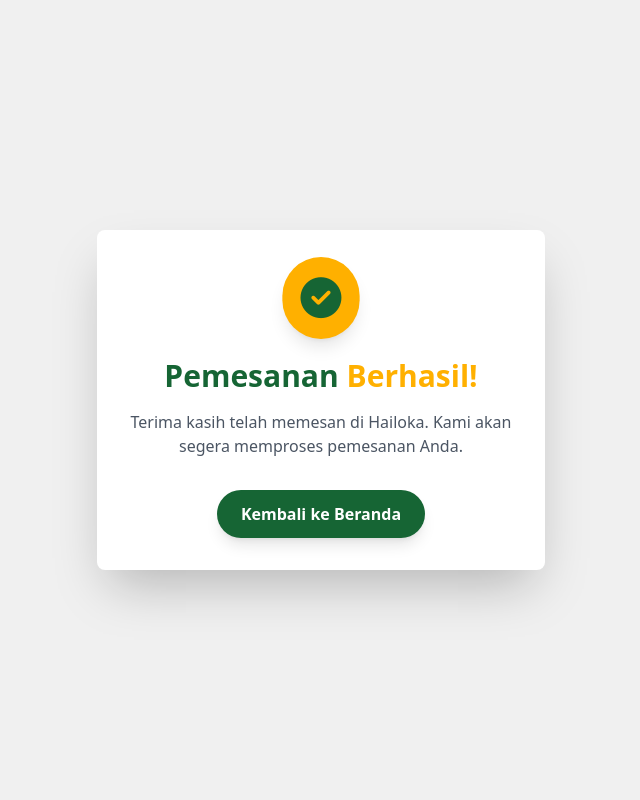
After one commit to GibranAja/karyaSiswa, a PHP site: page /admin/backend/bookingSucces.html in a window 1280 px wide. The commit adds this page. Shown: the whole page, without its empty margins (319-959 px from the left). Run offline with PHP 8.4, Linux system fonts and the light colour scheme; some libraries are stand-ins or nearby versions.

Commit message:
membuat logout dan memperbaiki tampilan di frontend

```diff
--- a/admin/backend/bookingAdmin.php
+++ b/admin/backend/bookingAdmin.php
@@ -91,6 +91,7 @@ if (isset($_POST['editUser'])) {
                     <a href="bookingAdmin.php" class="block py-2 px-4 hover:bg-green-700">Bookings</a>
                 </li>
             </ul>
+            <a href="logout.php" class="bg-red-500 hover:bg-red-600 text-white font-bold py-4 px-2 w-[12%] top-[560px] text-center fixed ">Logout</a>
         </div>
     </aside>
 
--- /dev/null
+++ b/admin/backend/bookingSucces.html
@@ -0,0 +1,44 @@
+<!DOCTYPE html>
+<html lang="en">
+<head>
+    <meta charset="UTF-8">
+    <meta name="viewport" content="width=device-width, initial-scale=1.0">
+    <script src="https://cdn.tailwindcss.com"></script>
+    <script src="https://unpkg.com/akar-icons-fonts"></script>
+    <link rel="stylesheet" href="https://cdnjs.cloudflare.com/ajax/libs/font-awesome/6.5.1/css/all.min.css">
+    <title>Pemesanan Berhasil</title>
+    <style>
+        @keyframes pulse {
+            0% {
+                transform: scale(1);
+            }
+            50% {
+                transform: scale(1.2);
+            }
+            100% {
+                transform: scale(1);
+            }
+        }
+
+        .circle-animation {
+            animation: pulse 3s infinite;
+        }
+    </style>
+</head>
+<body class="bg-[#f0f0f0] flex items-center justify-center h-screen">
+    <div class="bg-white p-8 rounded-lg shadow-2xl max-w-md mx-auto">
+        <div class="flex items-center justify-center mb-6">
+            <div class="bg-[#FFB000] rounded-full p-4 shadow-lg circle-animation">
+                <i class="fas fa-check-circle text-green-800 text-4xl"></i>
+            </div>
+        </div>
+        <h1 class="text-3xl font-bold text-center mb-4 text-green-800">Pemesanan <span class="text-[#FFB000]">Berhasil!</span></h1>
+        <p class="text-center mb-8 text-gray-600">Terima kasih telah memesan di Hailoka. Kami akan segera memproses pemesanan Anda.</p>
+        <div class="flex justify-center">
+            <a href="../../frontend/index.php" class="bg-green-800 hover:bg-[#1d422b] text-white font-bold py-3 px-6 rounded-full shadow-lg transition-all duration-300">
+                Kembali ke Beranda
+            </a>
+        </div>
+    </div>
+</body>
+</html>
--- a/admin/backend/form.php
+++ b/admin/backend/form.php
@@ -14,7 +14,7 @@ if ($_SERVER["REQUEST_METHOD"] == "POST") {
     VALUES ('$name', '$phone', '$hotel', '$room_type', '$checkin', '$checkout')";
 
     if ($con->query($sql) === TRUE) {
-        header("Location: ../../frontend/hotel.php");
+        header("Location: ./bookingSucces.html");
         exit();
     } else {
         echo "Error: " . $sql . "<br>";
--- a/admin/backend/homeAdmin.php
+++ b/admin/backend/homeAdmin.php
@@ -35,6 +35,7 @@ include "./koneksi.php";
                     <a href="bookingAdmin.php" class="block py-2 px-4 hover:bg-green-700">Bookings</a>
                 </li>
             </ul>
+            <a href="logout.php" class="bg-red-500 hover:bg-red-600 text-white font-bold py-4 px-2 w-[12%] top-[560px] text-center fixed ">Logout</a>
         </div>
     </aside>
 
--- /dev/null
+++ b/admin/backend/logout.php
@@ -0,0 +1,6 @@
+<?php
+session_start();
+session_destroy();
+
+header('Location: ./login.html');
+?>
--- a/admin/backend/roomAdmin.php
+++ b/admin/backend/roomAdmin.php
@@ -61,6 +61,7 @@ if ($_SERVER["REQUEST_METHOD"] == "POST" && isset($_POST['userId'])) {
                     <a href="bookingAdmin.php" class="block py-2 px-4 hover:bg-green-700">Bookings</a>
                 </li>
             </ul>
+            <a href="logout.php" class="bg-red-500 hover:bg-red-600 text-white font-bold py-4 px-2 w-[12%] top-[560px] text-center fixed ">Logout</a>
         </div>
     </aside>
 
--- a/admin/backend/userAdmin.php
+++ b/admin/backend/userAdmin.php
@@ -63,6 +63,7 @@ if(isset($_POST['submitan'])) {
                     <a href="bookingAdmin.php" class="block py-2 px-4 hover:bg-green-700">Bookings</a>
                 </li>
             </ul>
+            <a href="logout.php" class="bg-red-500 rounded-2xl hover:bg-red-600 text-white font-bold py-4 px-2 w-[12%] top-[560px] text-center fixed ">Logout</a>
         </div>
     </aside>
 
--- a/frontend/hotel.php
+++ b/frontend/hotel.php
@@ -22,7 +22,7 @@ include "../admin/backend/koneksi.php";
 
 <body class="scroll-behavior">
     <header id="navbar" class="bg-green-800 text-white px-32 py-5 flex items-center justify-between fixed top-0 w-full z-10">
-        <a href="index.php" class="text-4xl font-bold mr-1"><span class="text-[#FFB000]">Hai</span><span class="text-[#F5F5DC]">loka</span></a>
+        <a href="../frontend/index.php" class="text-4xl font-bold mr-1"><span class="text-[#FFB000]">Hai</span><span class="text-[#F5F5DC]">loka</span></a>
         <nav class="text-white md:flex md:items-center md:justify-center hidden">
             <ul class="md:flex md:space-x-4 mr-24">
                 <li><a href="#Description" class="hover:text-green-500 hover:bg-green-700 rounded-full p-1.5 duration-200 transition-all">Description</a></li>
```
Also changed, not shown: frontend/index.php (+25 -31 lines).
